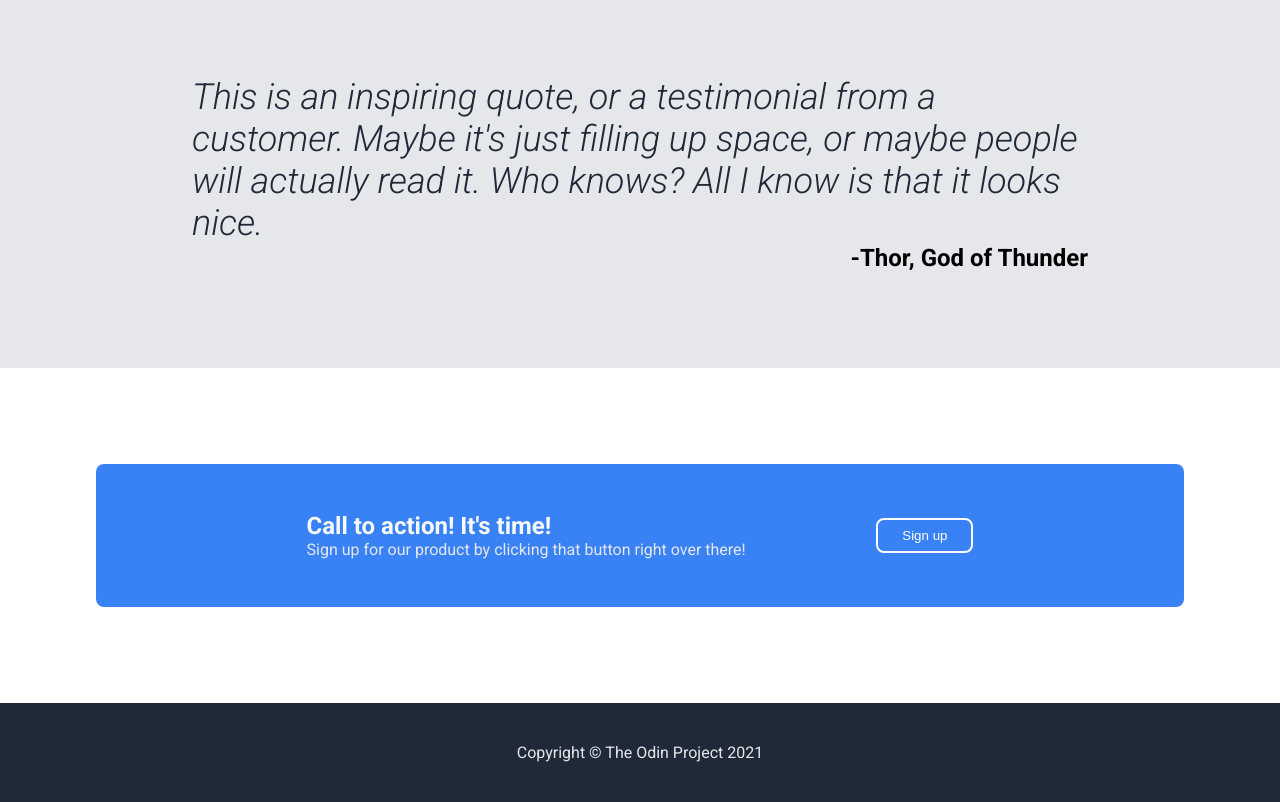
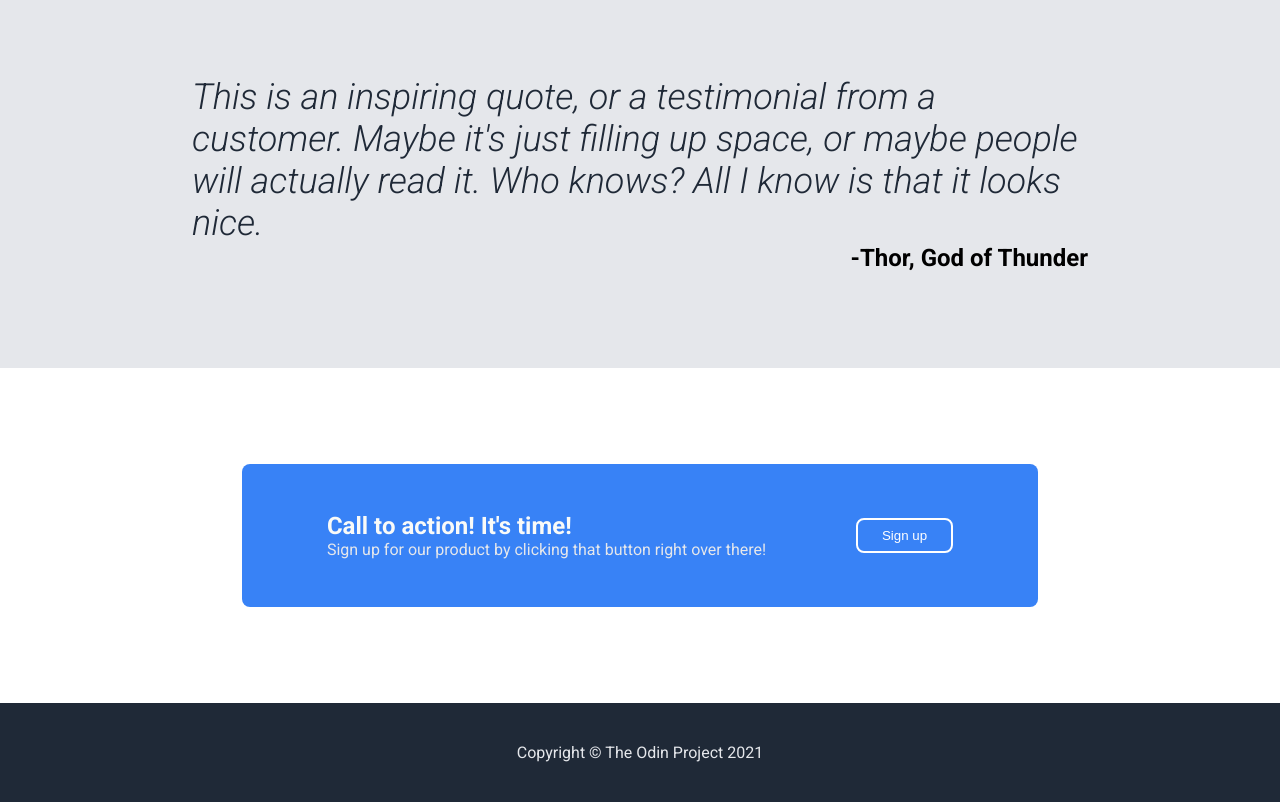
Before and after one commit to pyctal/landing-page, a plain HTML site: page index.html in a window 1280 px wide. Shown: the part 838-1640 px from the top of the page. Drawn offline with Linux system fonts and the light colour scheme.

Commit message:
Adjust banner padding for improved visuals

```diff
--- a/style.css
+++ b/style.css
@@ -146,17 +146,20 @@ h1 {
 /* Call to action content styles */
 
 .call-to-action-section {
+  display: flex;
+  justify-content: center;
   padding: 96px;
 }
 
 .banner-container {
+  flex: 0 1 700px;
   display: flex;
   flex-wrap: wrap;
-  justify-content: space-evenly;
+  justify-content: space-around;
   align-items: center;
   background-color: #3882f6;
   gap: 16px;
-  padding: 48px 96px;
+  padding: 48px;
   border-radius: 8px;
 }
 
```
